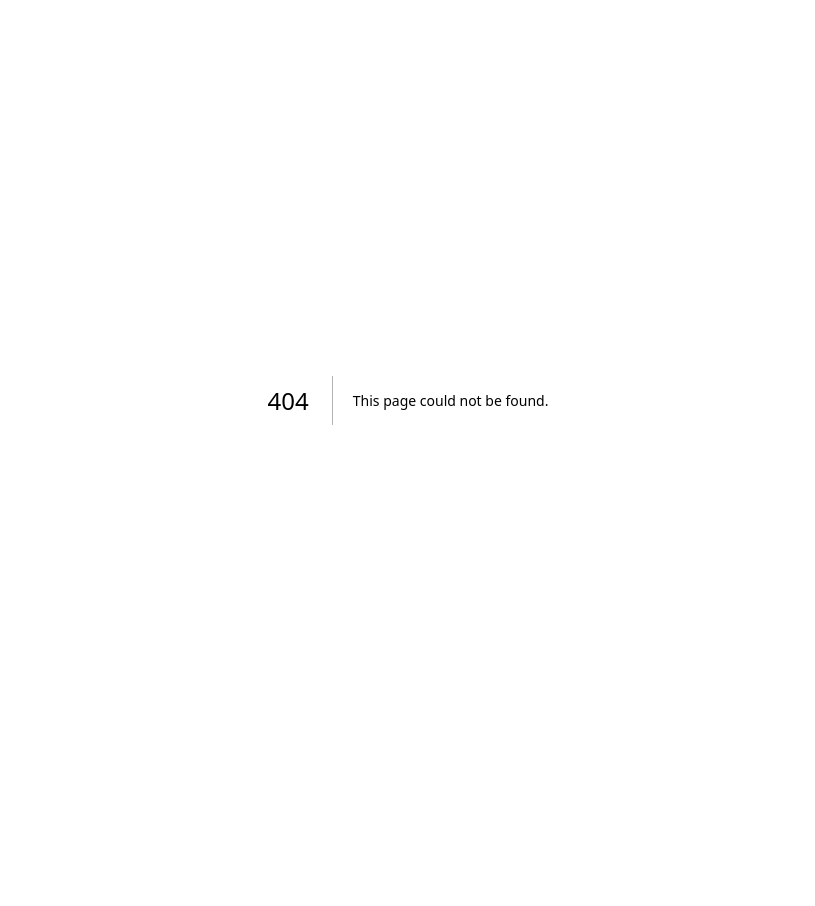
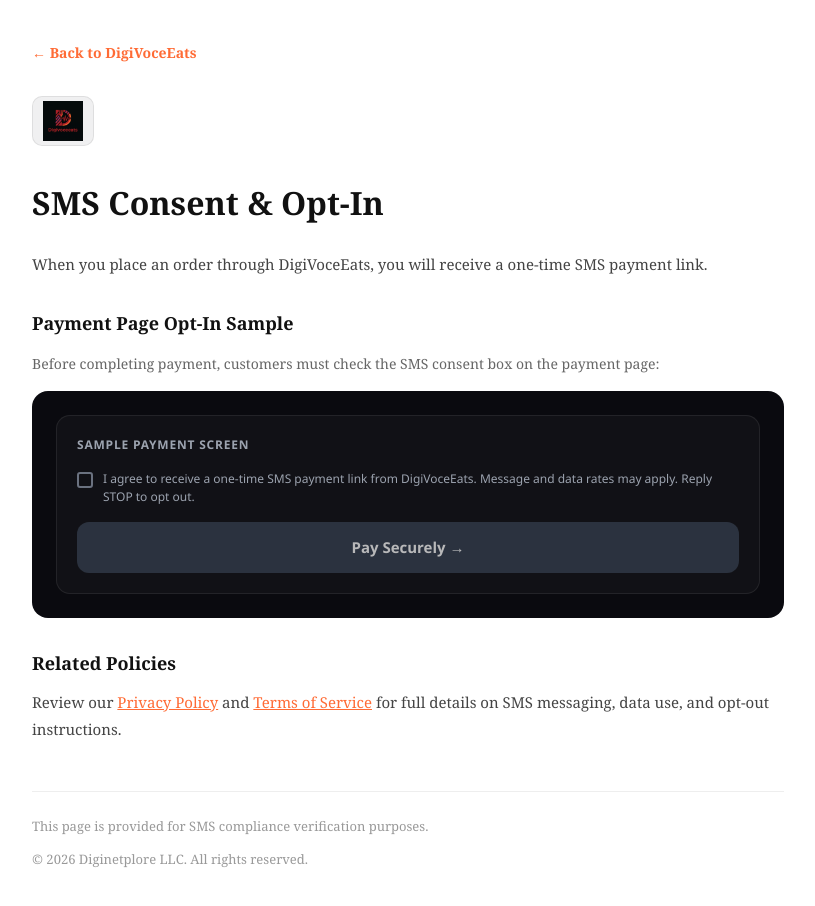
Before and after one commit to voceeats/digivoceeats, a Next.js app: page /sms-consent in a window 1280 px wide. Before the commit this address had no page. Shown: the top 906 px of the page, without its empty margins (232-1047 px from the left). Before the commit the page ends 800 px from the top, so only its background shows below. Built offline with nearby package versions, Linux system fonts and the light colour scheme.

Commit message:
Add SMS consent page for Twilio A2P verification
Co-authored-by: Cursor <cursoragent@cursor.com>

```diff
--- /dev/null
+++ b/app/sms-consent/page.tsx
@@ -0,0 +1,128 @@
+import Link from "next/link";
+import { BrandLogo } from "@/components/brand-logo";
+
+export default function SmsConsentPage() {
+  return (
+    <div style={{ minHeight: "100vh", background: "#ffffff", color: "#111111" }}>
+      <div style={{ maxWidth: 800, margin: "0 auto", padding: "40px 24px", fontFamily: "Georgia, serif" }}>
+        <div style={{ marginBottom: 32 }}>
+          <a href="/" style={{ color: "#FF6B35", textDecoration: "none", fontSize: 14, fontWeight: 600 }}>
+            ← Back to DigiVoceEats
+          </a>
+        </div>
+
+        <div style={{ marginBottom: 32 }}>
+          <BrandLogo priority variant="onLight" />
+        </div>
+
+        <h1 style={{ fontSize: 32, fontWeight: 900, marginBottom: 24, color: "#111" }}>
+          SMS Consent &amp; Opt-In
+        </h1>
+
+        <p style={{ color: "#444", lineHeight: 1.8, fontSize: 15, marginBottom: 32 }}>
+          When you place an order through DigiVoceEats, you will receive a one-time SMS payment link.
+        </p>
+
+        <h2 style={{ fontSize: 18, fontWeight: 700, marginBottom: 16, color: "#111" }}>
+          Payment Page Opt-In Sample
+        </h2>
+        <p style={{ color: "#666", fontSize: 14, marginBottom: 16, lineHeight: 1.6 }}>
+          Before completing payment, customers must check the SMS consent box on the payment page:
+        </p>
+
+        <div
+          style={{
+            background: "#0A0A0F",
+            borderRadius: 16,
+            padding: 24,
+            marginBottom: 32,
+            fontFamily: "'Segoe UI', sans-serif",
+          }}
+        >
+          <div
+            style={{
+              background: "rgba(255,255,255,0.03)",
+              border: "1px solid rgba(255,255,255,0.08)",
+              borderRadius: 14,
+              padding: 20,
+            }}
+          >
+            <div style={{ color: "#9CA3AF", fontSize: 12, marginBottom: 16, textTransform: "uppercase", letterSpacing: 0.8, fontWeight: 700 }}>
+              Sample Payment Screen
+            </div>
+            <div
+              style={{
+                display: "flex",
+                alignItems: "flex-start",
+                gap: 10,
+                marginBottom: 16,
+              }}
+            >
+              <div
+                aria-hidden
+                style={{
+                  width: 16,
+                  height: 16,
+                  marginTop: 2,
+                  flexShrink: 0,
+                  border: "2px solid #6B7280",
+                  borderRadius: 3,
+                  background: "transparent",
+                }}
+              />
+              <span style={{ color: "#9CA3AF", fontSize: 12, lineHeight: 1.5 }}>
+                I agree to receive a one-time SMS payment link from DigiVoceEats. Message and data rates may apply. Reply STOP to opt out.
+              </span>
+            </div>
+            <div
+              style={{
+                width: "100%",
+                background: "#374151",
+                color: "#fff",
+                borderRadius: 12,
+                padding: "14px 18px",
+                fontSize: 15,
+                fontWeight: 700,
+                textAlign: "center",
+                opacity: 0.7,
+              }}
+            >
+              Pay Securely →
+            </div>
+          </div>
+        </div>
+
+        <div style={{ marginBottom: 32 }}>
+          <h2 style={{ fontSize: 18, fontWeight: 700, marginBottom: 12, color: "#111" }}>Related Policies</h2>
+          <p style={{ color: "#444", lineHeight: 1.8, fontSize: 15 }}>
+            Review our{" "}
+            <Link href="/privacy-policy" style={{ color: "#FF6B35", textDecoration: "underline" }}>
+              Privacy Policy
+            </Link>{" "}
+            and{" "}
+            <Link href="/terms" style={{ color: "#FF6B35", textDecoration: "underline" }}>
+              Terms of Service
+            </Link>{" "}
+            for full details on SMS messaging, data use, and opt-out instructions.
+          </p>
+        </div>
+
+        <div
+          style={{
+            marginTop: 48,
+            paddingTop: 24,
+            borderTop: "1px solid #eee",
+            color: "#999",
+            fontSize: 13,
+            lineHeight: 1.6,
+          }}
+        >
+          <p style={{ marginBottom: 12 }}>
+            This page is provided for SMS compliance verification purposes.
+          </p>
+          <p>© 2026 Diginetplore LLC. All rights reserved.</p>
+        </div>
+      </div>
+    </div>
+  );
+}
```
